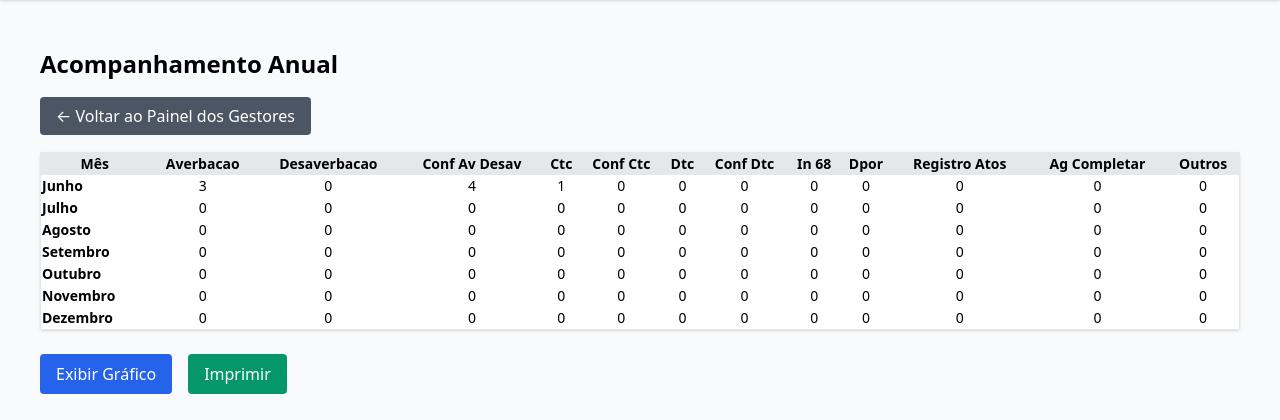
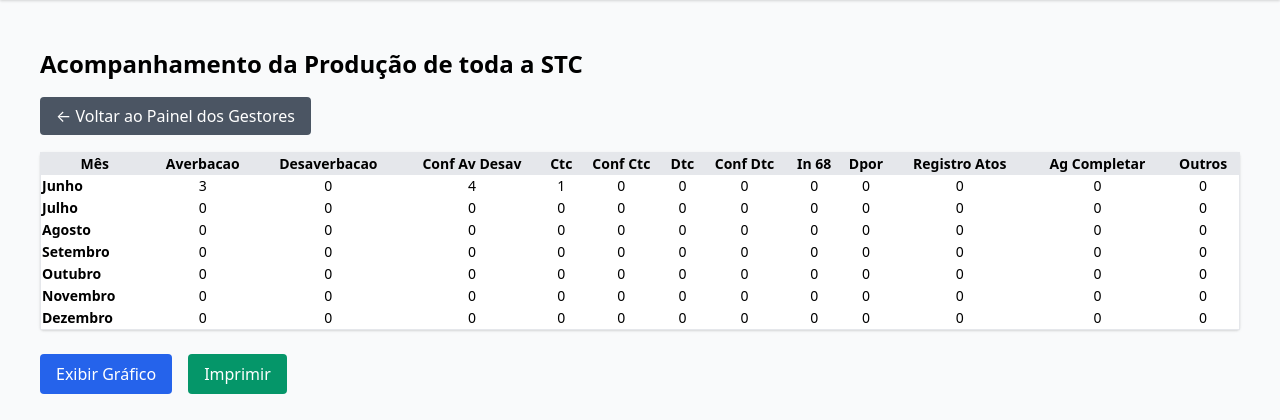
Before and after one commit to albertjr99/sistema_producao, a Flask app: page /acompanhamento-anual in a window 1280 px wide. Shown: the part 56-476 px from the top of the page. Run offline with Flask 3, Linux system fonts and the light colour scheme; a user stored in the database is signed in; data comes from the database, SQL or seed files in the repository.

Commit message:
Update acompanhamento_anual.html

```diff
--- a/templates/acompanhamento_anual.html
+++ b/templates/acompanhamento_anual.html
@@ -1,7 +1,7 @@
 {% extends 'base.html' %}
 {% block content %}
 <div class="p-6 space-y-6">
-  <h1 class="text-2xl font-bold">Acompanhamento Anual</h1>
+  <h1 class="text-2xl font-bold">Acompanhamento da Produção de toda a STC</h1>
 
   <div class="mb-6">
     <a href="{{ url_for('painel_gerente') }}"
```
